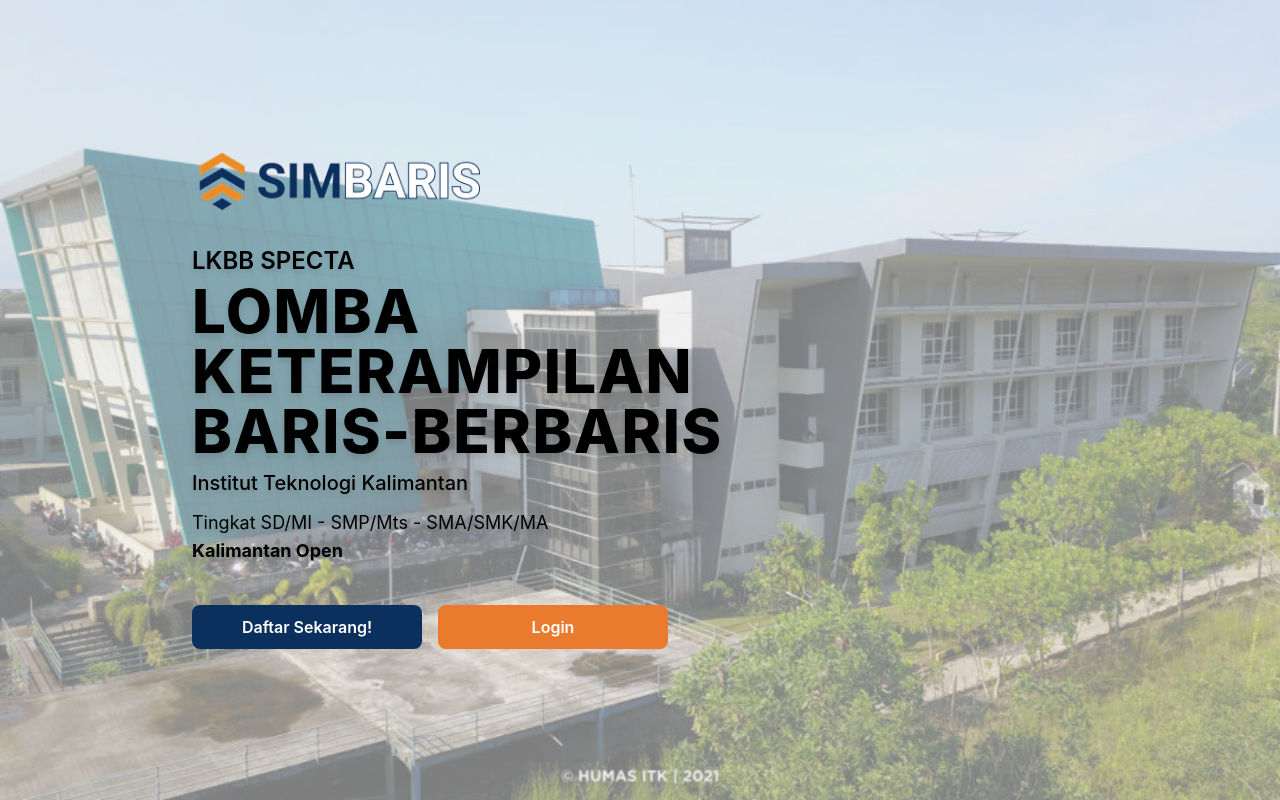
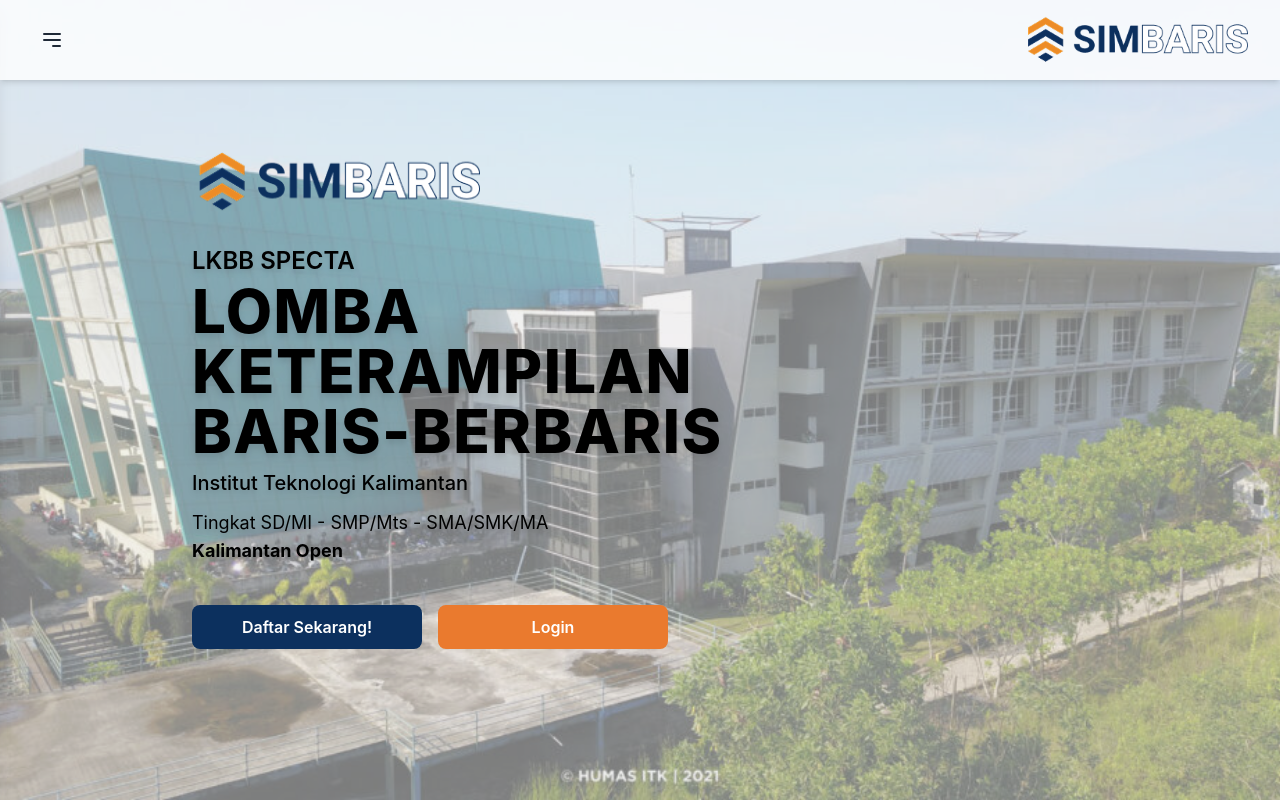
Before and after one commit to bramatama/simbaris-fe, a React (Vite) app: page / in a window 1280 px wide. Built offline with nearby package versions, Linux system fonts and the light colour scheme.

Commit message:
add: Navbar, Sidebar sementara

```diff
--- a/package.json
+++ b/package.json
@@ -10,6 +10,7 @@
     "preview": "vite preview"
   },
   "dependencies": {
+    "@heroicons/react": "^2.2.0",
     "json-server": "^1.0.0-beta.3",
     "lucide-react": "^0.545.0",
     "react": "^19.1.1",
--- /dev/null
+++ b/src/components/Navbar.jsx
@@ -0,0 +1,44 @@
+// src/components/Navbar.jsx
+
+import React from 'react';
+import { Link } from 'react-router-dom';
+
+const Navbar = ({ onMenuClick, isSidebarOpen }) => {
+    return (
+        // Ubah z-index menjadi 50 agar berada di lapisan paling atas
+        <nav className="absolute top-0 left-0 w-full bg-white bg-opacity-80 shadow-md z-50"> {/* <-- PERUBAHAN DI SINI */}
+            <div className="w-full mx-auto px-4 sm:px-6 lg:px-8">
+                <div className="flex items-center justify-between h-20">
+                    <div className="flex items-center">
+                        <button
+                            onClick={onMenuClick}
+                            className="inline-flex items-center justify-center p-2 rounded-md text-gray-800 hover:bg-gray-200 focus:outline-none"
+                            aria-label="Buka menu navigasi"
+                        >
+                            {isSidebarOpen ? (
+                                <svg className="block h-6 w-6" xmlns="http://www.w.org/2000/svg" fill="none" viewBox="0 0 24 24" stroke="currentColor">
+                                    <path strokeLinecap="round" strokeLinejoin="round" strokeWidth="2" d="M6 18L18 6M6 6l12 12" />
+                                </svg>
+                            ) : (
+                                <svg className="block h-6 w-6" xmlns="http://www.w.org/2000/svg" fill="none" viewBox="0 0 24 24" stroke="currentColor">
+                                    <path strokeLinecap="round" strokeLinejoin="round" strokeWidth="2" d="M4 6h16M4 12h16m-7 6h7" />
+                                </svg>
+                            )}
+                        </button>
+                    </div>
+                    <div className="flex-shrink-0">
+                        <Link to="/">
+                            <img
+                                src="/images/logosimbarisfull.png"
+                                alt="Logo SIMBARIS"
+                                className="h-12 w-auto"
+                            />
+                        </Link>
+                    </div>
+                </div>
+            </div>
+        </nav>
+    );
+};
+
+export default Navbar;
--- /dev/null
+++ b/src/components/Sidebar.jsx
@@ -0,0 +1,91 @@
+import React from 'react';
+import { Link, useLocation } from 'react-router-dom';
+// import ProfileDropdown from './ProfileDropdown';
+
+const menuConfig = {
+    panitia: [
+        { href: '/dashboard', label: 'Dashboard' },
+        { href: '/tim-terdaftar', label: 'Tim Terdaftar' },
+    ],
+    admin: [
+        { href: '/dashboard', label: 'Dashboard' },
+        { href: '/pembayaran', label: 'Detail Pembayaran' },
+        {
+            label: 'Tim Saya',
+            subLinks: [
+                { href: '/tim/detail', label: 'Detail Tim' },
+                { href: '/tim/anggota', label: 'Daftar Anggota Tim' },
+            ]
+        },
+        { href: '/tim-terdaftar', label: 'Tim Terdaftar' },
+    ],
+    member: [
+        { href: '/dashboard', label: 'Dashboard' },
+        {
+            label: 'Tim Saya',
+            subLinks: [
+                { href: '/tim/detail', label: 'Detail Tim' },
+                { href: '/tim/anggota', label: 'Daftar Anggota Tim' },
+            ]
+        },
+        { href: '/tim-terdaftar', label: 'Tim Terdaftar' },
+    ],
+};
+
+const Sidebar = ({ isOpen, onClose, user }) => {
+    const location = useLocation();
+    const navLinks = menuConfig[user.type] || [];
+
+    const NavLink = ({ href, label, isSubLink = false }) => {
+        const isActive = location.pathname === href;
+        return (
+            <Link
+                to={href}
+                className={`block py-2 rounded-md transition-colors duration-200 ${isSubLink ? 'pl-10 pr-3' : 'px-4'} ${isActive ? 'bg-blue-50 text-blue-600 font-semibold border-l-4 border-blue-600' : 'text-gray-600 hover:bg-gray-100'}`}
+                onClick={onClose}
+            >
+                {label}
+            </Link>
+        );
+    };
+
+    return (
+        <>
+            <div
+                className={`fixed inset-0 bg-black bg-opacity-50 z-30 transition-opacity duration-300 ease-in-out lg:hidden ${isOpen ? 'opacity-100' : 'opacity-0 pointer-events-none'}`}
+                onClick={onClose}
+            ></div>
+            <aside
+                className={`fixed top-0 left-0 w-72 pt-24 h-full bg-white shadow-lg z-40 transform transition-transform duration-300 ease-in-out ${isOpen ? 'translate-x-0' : '-translate-x-full'}`}
+            >
+                {/* <ProfileDropdown user={user} /> */}
+                <nav className="p-4">
+                    <ul className="space-y-2">
+                        {navLinks.map((link, index) => (
+                            <li key={index}>
+                                {link.subLinks ? (
+                                    <div>
+                                        <div className="px-4 py-2 text-gray-800 font-semibold cursor-default">
+                                            {link.label}
+                                        </div>
+                                        <ul className="space-y-1">
+                                            {link.subLinks.map((sub, subIndex) => (
+                                                <li key={subIndex}>
+                                                    <NavLink href={sub.href} label={sub.label} isSubLink={true} />
+                                                </li>
+                                            ))}
+                                        </ul>
+                                    </div>
+                                ) : (
+                                    <NavLink href={link.href} label={link.label} />
+                                )}
+                            </li>
+                        ))}
+                    </ul>
+                </nav>
+            </aside>
+        </>
+    );
+};
+
+export default Sidebar;
--- a/src/pages/LandingPage.jsx
+++ b/src/pages/LandingPage.jsx
@@ -1,56 +1,69 @@
-import React from 'react';
+import React, { useState } from 'react';
 import { useNavigate } from 'react-router-dom';
 import Button from '../components/Button';
+import Navbar from '../components/Navbar';
+import Sidebar from '../components/Sidebar';
 
 const LandingPage = () => {
     const navigate = useNavigate();
+    const [isSidebarOpen, setSidebarOpen] = useState(false);
 
-    const handleRegisterClick = () => {
-        navigate('/register');
-    }
+    // --- SIMULASI DATA PENGGUNA ---
+    // Ganti nilai 'type' untuk tes: 'panitia', 'admin', atau 'member'
+    const [currentUser] = useState({
+        name: 'Tom Green',
+        role: 'Panitia',
+        type: 'panitia',
+        avatarUrl: null, // Ganti dengan path gambar jika ada, atau null untuk inisial
+    });
+
+    const handleRegisterClick = () => navigate('/register');
+    const toggleSidebar = () => setSidebarOpen(!isSidebarOpen);
+
     return (
+        <div className="relative bg-gray-50">
+            <Sidebar
+                isOpen={isSidebarOpen}
+                onClose={() => setSidebarOpen(false)}
+                user={currentUser}
+            />
+            <Navbar
+                onMenuClick={toggleSidebar}
+                isSidebarOpen={isSidebarOpen}
+            />
+            <main className={`transition-all duration-300 ${isSidebarOpen ? 'lg:pl-72' : 'lg:pl-0'}`}>
                 <div className="relative min-h-screen flex items-center justify-start text-black overflow-hidden">
-            {/* Background Image (tetap di paling bawah) */}
                     <img
                         src="/images/gedungitk.png"
                         alt="Gedung Institut Teknologi Kalimantan"
-                className="absolute inset-0 w-full h-full object-cover opacity-100"
+                        className="absolute inset-0 w-full h-full object-cover"
                     />
                     <div className="absolute inset-0 bg-white opacity-50"></div>
-
                     <div className="absolute inset-0 bg-black opacity-5"></div>
 
                     <div className="relative z-10 w-full mx-auto px-8 md:px-24 lg:px-48">
                         <div className="max-w-2xl">
-                    {/* Logo SIMBARIS */}
                             <img
                                 src="/images/logosimbarisfull.png"
                                 alt="Logo SIMBARIS"
                                 className="w-64 md:w-72 h-auto mb-6 sm:mb-8"
                             />
-
-                    {/* Teks Deskripsi Acara */}
                             <h2 className="text-xl md:text-2xl font-semibold text-black mb-1 drop-shadow-md">
                                 LKBB SPECTA
                             </h2>
-
                             <h1 className="text-4xl sm:text-5xl md:text-6xl font-extrabold leading-tight tracking-wide mb-2 text-black drop-shadow-lg">
                                 LOMBA KETERAMPILAN
                                 <br className="inline" />
                                 BARIS-BERBARIS
                             </h1>
-
                             <p className="text-lg md:text-xl font-medium text-black mb-3 drop-shadow-md">
                                 Institut Teknologi Kalimantan
                             </p>
-
                             <p className="text-sm sm:text-base md:text-lg text-black mt-2 drop-shadow-md">
                                 Tingkat SD/MI - SMP/Mts - SMA/SMK/MA
                                 <br />
                                 <span className="font-bold">Kalimantan Open</span>
                             </p>
-
-                    {/* Tombol Aksi (dengan perbaikan props) */}
                             <div className="mt-10 flex flex-col sm:flex-row gap-4">
                                 <Button
                                     text="Daftar Sekarang!"
@@ -69,6 +82,8 @@
                         </div>
                     </div>
                 </div>
+            </main>
+        </div>
     );
 };
 
```
Also changed, not shown: src/components/ProfileDropdown.jsx (added, +61 -0 lines), 1 other file (tests, documents, lock files or other folders). Lines whose indentation alone changed are shown as unchanged.
